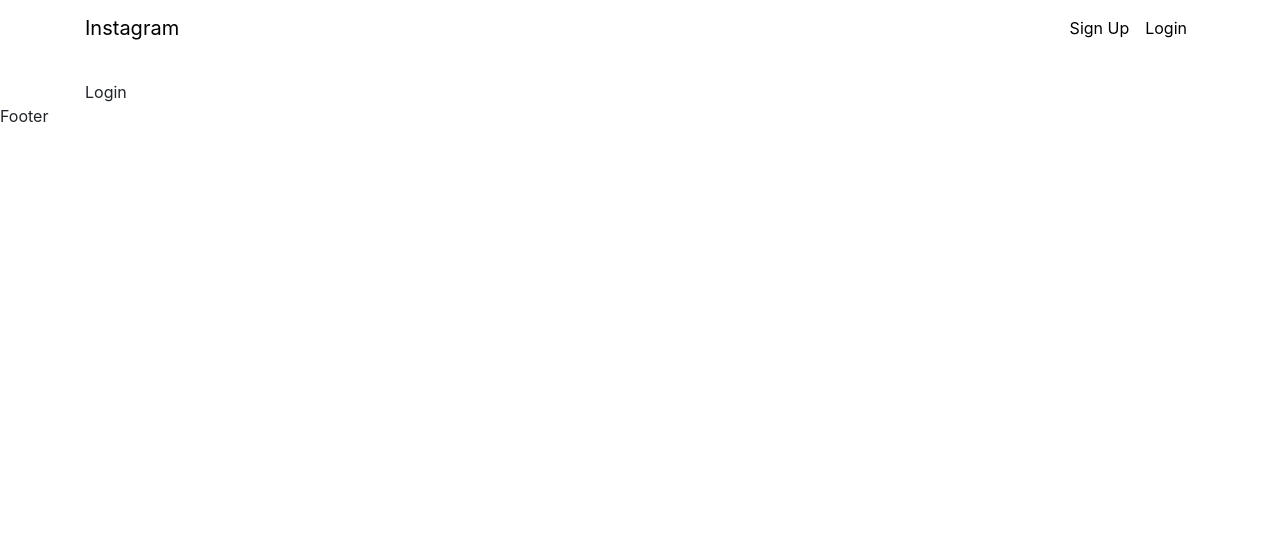
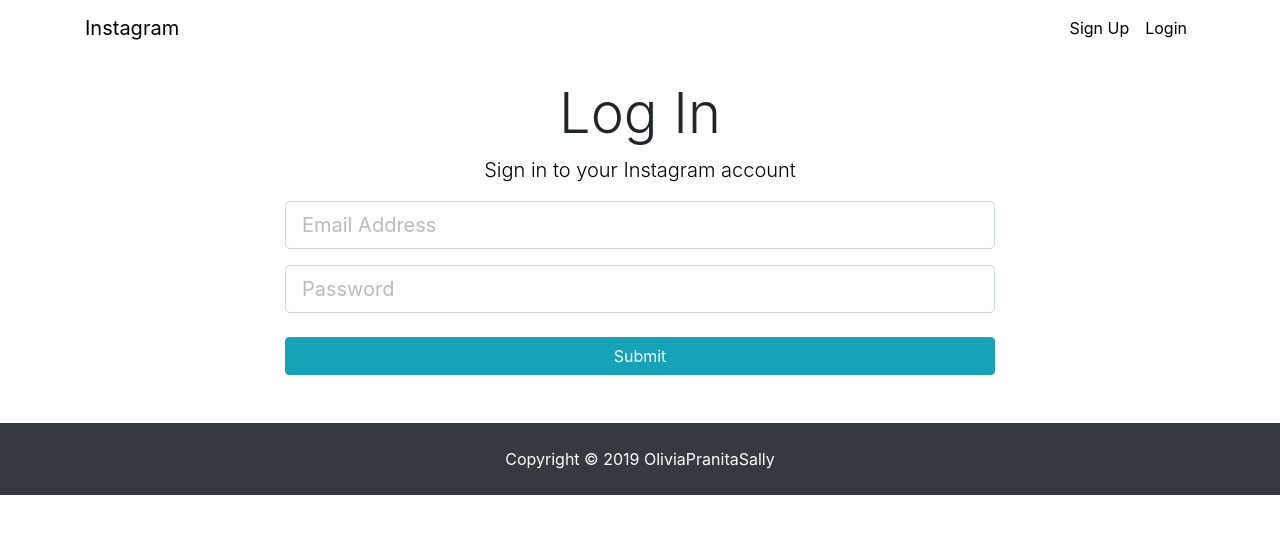
Before and after one commit to wdbootc5-team1/Instagram-app, a React (Create React App) app in the folder client/: page /Login in a window 1280 px wide. Shown: the top 534 px of the page. Built offline with nearby package versions, Linux system fonts and the light colour scheme; a web font is replaced by a local one.

Commit message:
add login and footer

```diff
--- a/client/src/components/auth/Login.js
+++ b/client/src/components/auth/Login.js
@@ -1,14 +1,68 @@
 import React, { Component } from 'react';
+import axios from 'axios';
+import classnames from 'classnames';
 
 class Login extends Component {
 
+  constructor() {
+    super();
+    this.state = {
+      email: '',
+      password: '',
+      errors: {}
+    }
+    this.onChange = this.onChange.bind(this);
+    this.onSubmit = this.onSubmit.bind(this);
+  }
+  onChange(e) {
+    this.setState({
+      [e.target.name]: e.target.value
+    })
+  }
+  onSubmit(e) {
+    e.preventDefault();
+
+    const newUser = {
+      email: this.state.email,
+      password: this.state.password
+    };
+
+    axios.post('/api/users/login', newUser).then(res => console.log(res.data))
+      .catch(err => this.setState({
+        errors: err.response.data
+      }));
+
+  }
+
   render() {
+    const { errors } = this.state;
 
     return (
-      <div> Login</div>
+      <div className="login">
+        <div className="container">
+          <div className="row">
+            <div className="col-md-8 m-auto">
+              <h1 className="display-4 text-center">Log In</h1>
+              <p className="lead text-center">Sign in to your Instagram account</p>
+              <form noValidate onSubmit={this.onSubmit}>
+                  <div className="form-group">
+                  <input type="email" className={classnames('form-control form-control-lg', { 'is-invalid': errors.email })} placeholder="Email Address" value={this.state.email} onChange={this.onChange} name="email" />
+                  {errors.email && (
+                    <div className="invalid-feedback">{errors.email}</div>)}
+                </div>
+                <div className="form-group">
+                  <input type="password" className={classnames('form-control form-control-lg', { 'is-invalid': errors.password })} placeholder="Password" value={this.state.password} onChange={this.onChange} name="password" />
+                  {errors.password && (
+                    <div className="invalid-feedback">{errors.password}</div>)}
+                </div>
+                <input type="submit" className="btn btn-info btn-block mt-4" />
+              </form>
+            </div>
+          </div>
+        </div>
+      </div>
     )
   }
-
 }
 
 export default Login;
--- a/client/src/components/layout/Footer.js
+++ b/client/src/components/layout/Footer.js
@@ -1,7 +1,9 @@
-import React from 'react'
+import React from 'react';
 
 export default function Footer() {
   return (
-    <div>Footer</div>
+    <footer className="bg-dark text-white mt-5 p-4 text-center">
+      Copyright &copy; {new Date().getFullYear()} OliviaPranitaSally
+  </footer>
   )
 }
```
